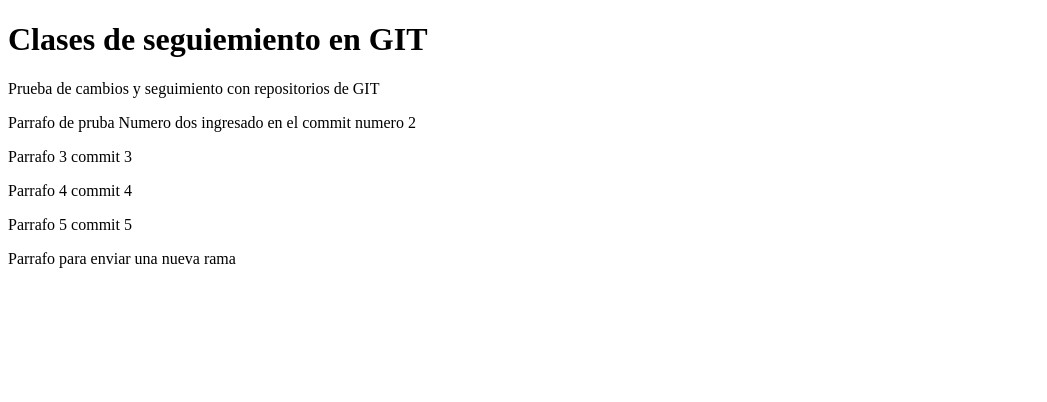
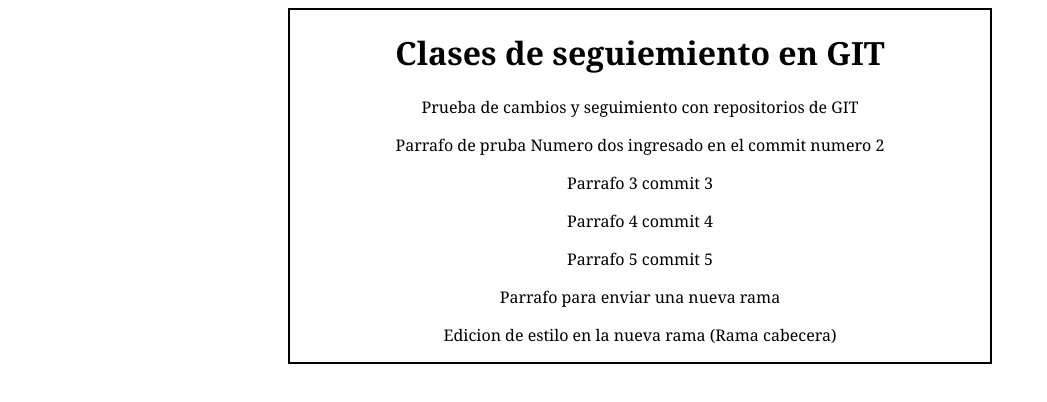
Before and after one commit to MiguelC21/curso_github, a plain HTML site: page index.html in a window 1280 px wide. Shown: the whole page, without its empty margins (0-1047 px from the left). Drawn offline with Linux system fonts and the light colour scheme.

Commit message:
Edicion de estilos

```diff
--- /dev/null
+++ b/estilos.css
@@ -0,0 +1,7 @@
+#cuadro{
+    margin: auto;
+    width: 700px;
+    border: solid 2px black;
+    text-align: center;
+    font-family: Cambria, Cochin, Georgia, Times, 'Times New Roman', serif;
+}
--- a/index.html
+++ b/index.html
@@ -5,8 +5,10 @@
     <meta http-equiv="X-UA-Compatible" content="IE=edge">
     <meta name="viewport" content="width=device-width, initial-scale=1.0">
     <title>Clases de seguimiento en GIT</title>
+    <link rel="stylesheet" href="estilos.css">
 </head>
 <body>
+    <div id="cuadro">
         <h1>Clases de seguiemiento en GIT</h1>
         <p>Prueba de cambios y seguimiento con repositorios de GIT</p>
         <p>Parrafo de pruba Numero dos ingresado en el commit numero 2</p>
@@ -14,5 +16,8 @@
         <p>Parrafo 4 commit 4</p>
         <p>Parrafo 5 commit 5</p>
         <p>Parrafo para enviar una nueva rama</p>
+        <p>Edicion de estilo en la nueva rama (Rama cabecera)</p>
     </body>
+    </div>
+
 </html>
```
Lines whose indentation alone changed are shown as unchanged.
